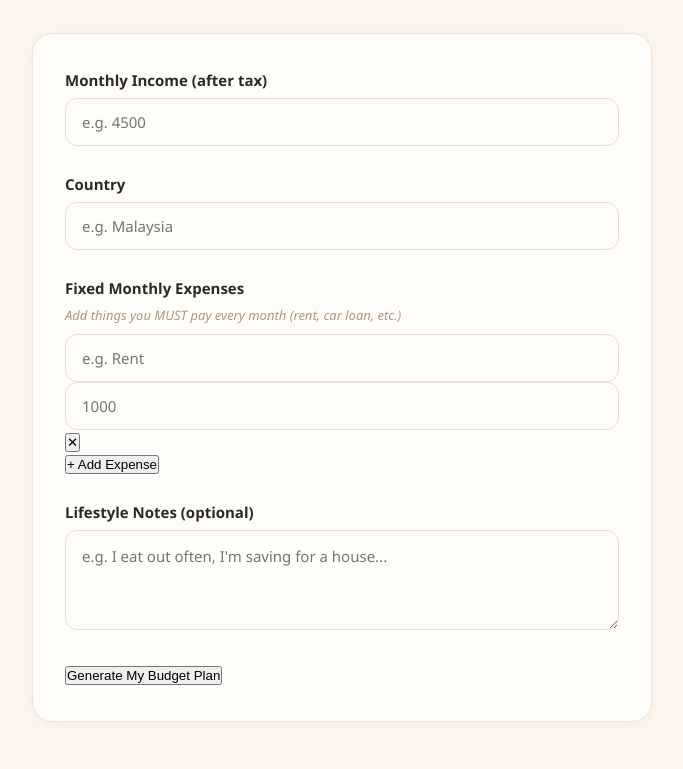
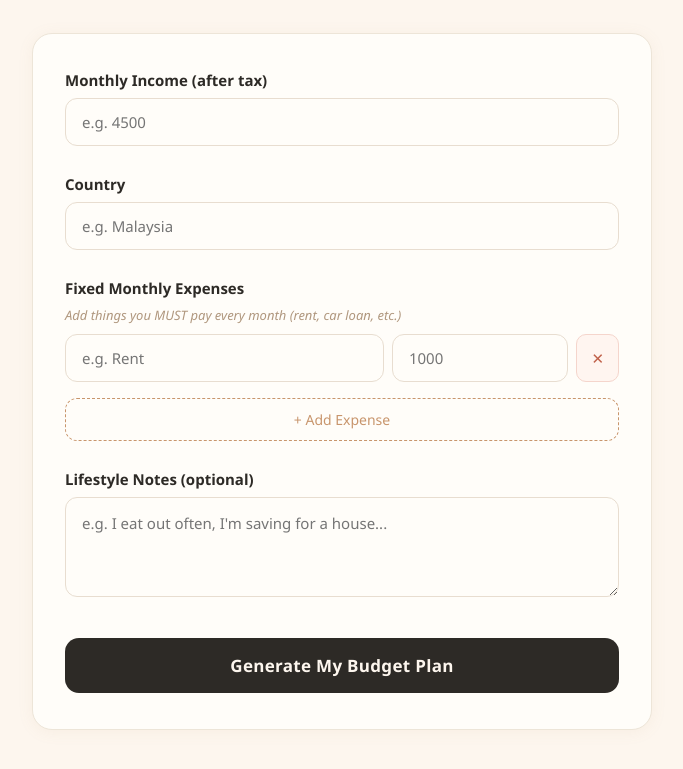
Before and after one commit to dreamtraveller1314/Financial_Planner, a plain HTML site: page index.html in a window 1280 px wide. Shown: the part 121-890 px from the top of the page, without its empty margins (298-981 px from the left). Drawn offline with Linux system fonts and the light colour scheme.

Commit message:
buttons design

```diff
--- a/style.css
+++ b/style.css
@@ -90,3 +90,81 @@
     resize: vertical;
     line-height: 1.6;
   }
+
+  .divider {
+    border: none;
+    border-top: 1.5px dashed #e8ddd0;
+    margin: 8px 0 20px;
+  }
+
+  .expense-row {
+    display: flex;
+    gap: 8px;
+    margin-bottom: 10px;
+  }
+
+  .expense-row .expense-name {
+    flex: 2;
+  }
+
+  .expense-row .expense-amount {
+    flex: 1;
+  }
+
+  .expense-row button {
+    background: #fff5f0;
+    color: #c0614a;
+    border: 1.5px solid #f5d5cc;
+    border-radius: 10px;
+    padding: 0 14px;
+    font-size: 15px;
+    cursor: pointer;
+    transition: background 0.2s;
+    font-family: 'Segoe UI', sans-serif;
+  }
+
+  .expense-row button:hover {
+    background: #ffe8e0;
+  }
+
+  .add-btn {
+    margin-top: 6px;
+    background: transparent;
+    color: #c8956c;
+    border: 1.5px dashed #c8956c;
+    border-radius: 12px;
+    padding: 11px 20px;
+    font-size: 14px;
+    cursor: pointer;
+    width: 100%;
+    font-family: 'Segoe UI', sans-serif;
+    transition: background 0.2s;
+  }
+
+  .add-btn:hover {
+    background: #fdf0e6;
+  }
+
+  .submit-btn {
+    width: 100%;
+    padding: 16px;
+    background: #2d2a26;
+    color: #fdf6ee;
+    border: none;
+    border-radius: 14px;
+    font-size: 17px;
+    font-weight: 600;
+    cursor: pointer;
+    margin-top: 8px;
+    font-family: 'Segoe UI', sans-serif;
+    letter-spacing: 0.3px;
+    transition: background 0.2s, transform 0.1s;
+  }
+
+  .submit-btn:hover {
+    background: #1a1814;
+  }
+
+  .submit-btn:active {
+    transform: scale(0.98);
+  }
```
